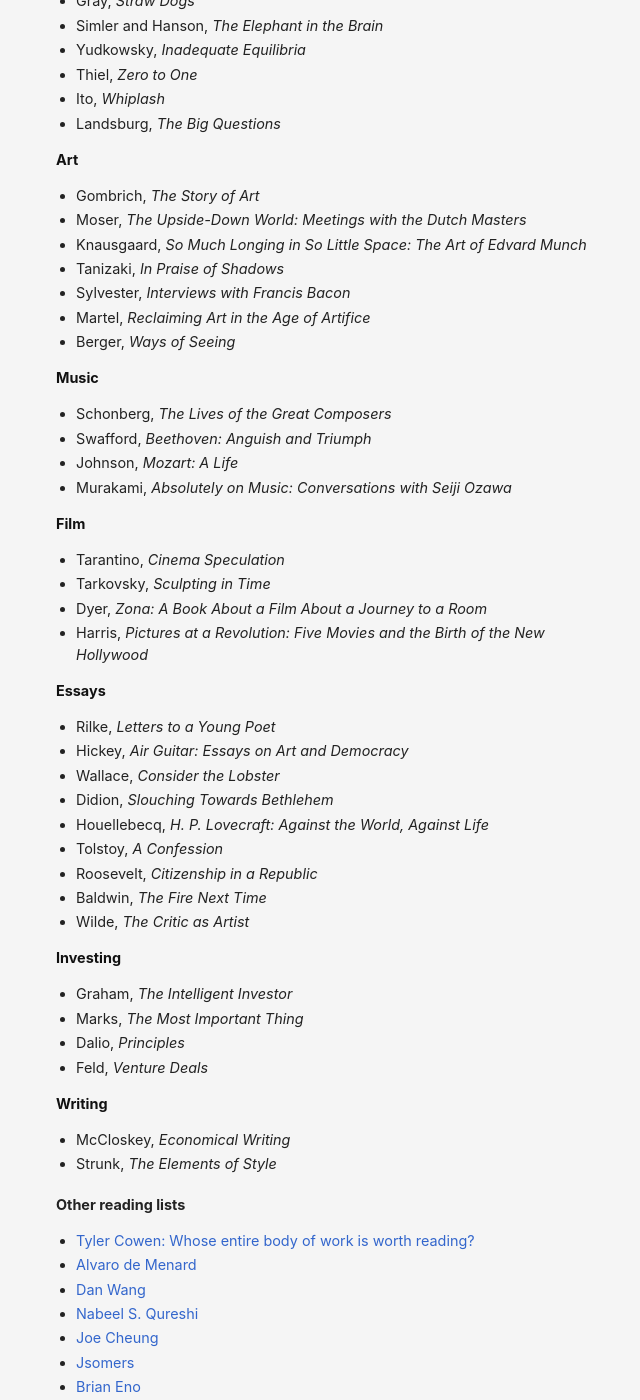
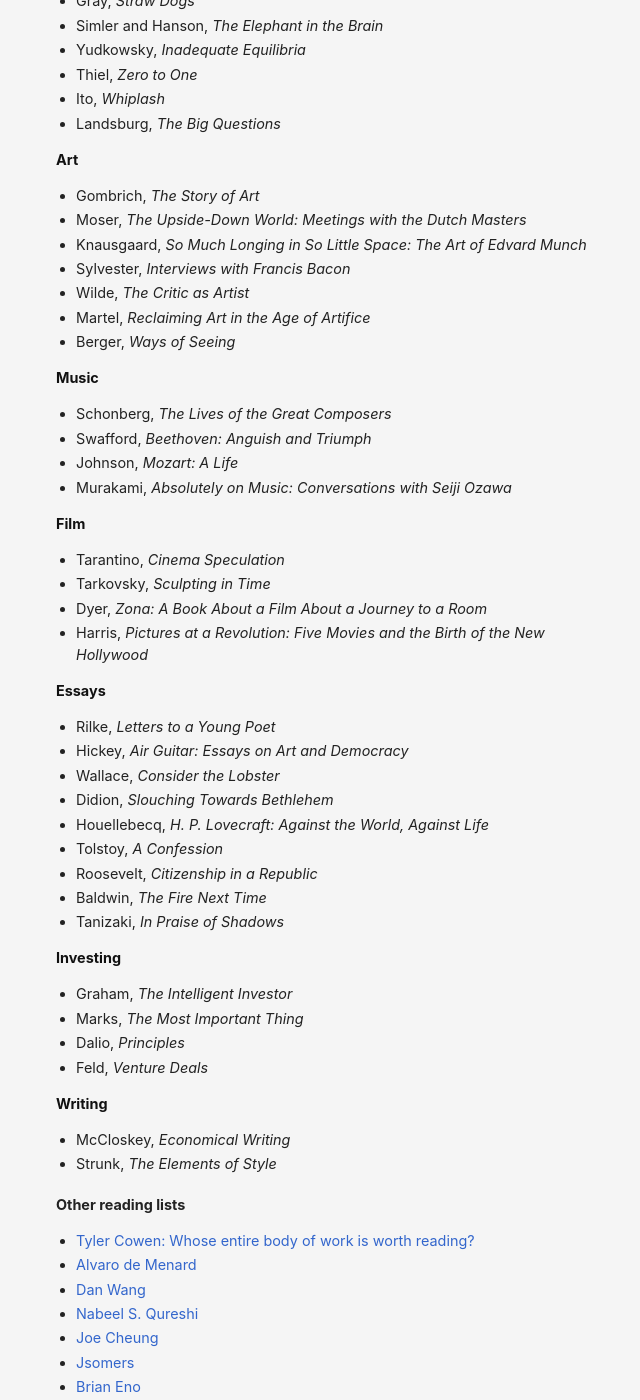
Before and after one commit to danschlz/danschulz.github.io, a Jekyll site: the page built from books.md, in a window 1280 px wide and 1400 px high, scrolled down 7026 px. Shown: the whole window, without its empty margins (304-944 px from the left). Built offline with Jekyll 4.4.1, drawn with Linux system fonts in a browser that asks for light colours; part of the change alters nothing that is shown.

```diff
--- a/books.md
+++ b/books.md
@@ -292,8 +292,8 @@ Jump to:
 - Gombrich, _The Story of Art_
 - Moser, _The Upside-Down World: Meetings with the Dutch Masters_
 - Knausgaard, _So Much Longing in So Little Space: The Art of Edvard Munch_
-- Tanizaki, _In Praise of Shadows_
 - Sylvester, _Interviews with Francis Bacon_
+- Wilde, _The Critic as Artist_
 - Martel, _Reclaiming Art in the Age of Artifice_
 - Berger, _Ways of Seeing_
 
@@ -318,7 +318,7 @@ Jump to:
 - Tolstoy, _A Confession_
 - Roosevelt, _Citizenship in a Republic_
 - Baldwin, _The Fire Next Time_
-- Wilde, _The Critic as Artist_
+- Tanizaki, _In Praise of Shadows_
 
 **Investing** <a name="investing"></a>
 - Graham, _The Intelligent Investor_
```
